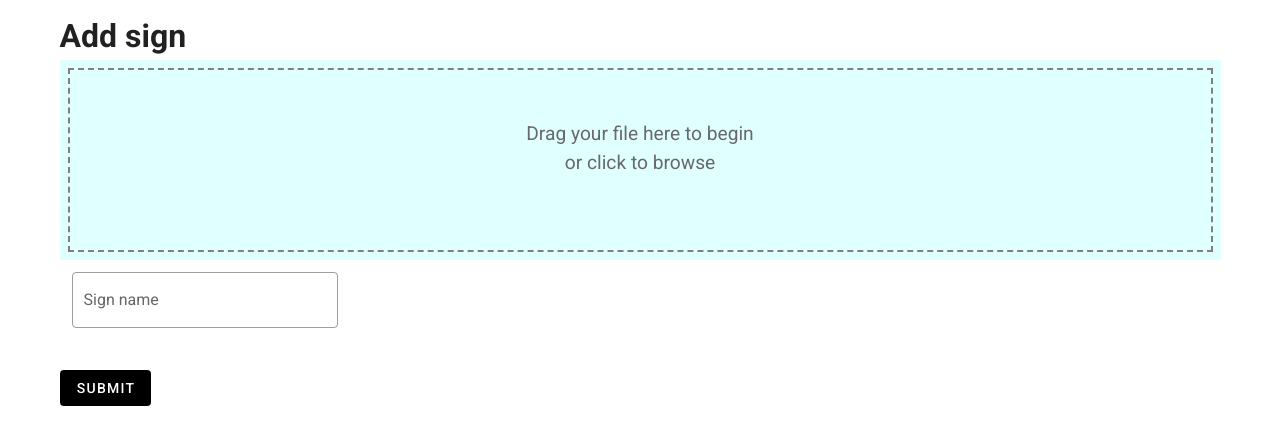
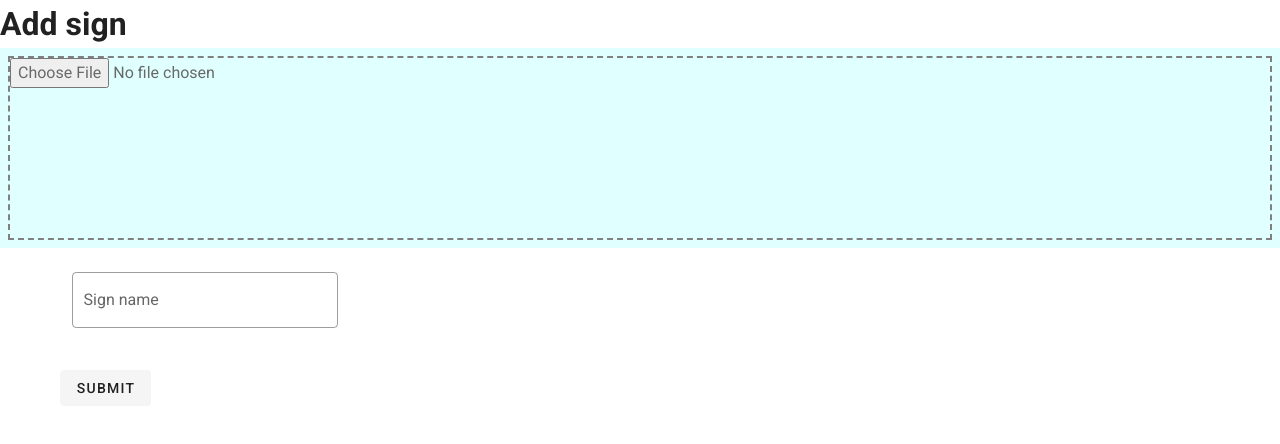
Before and after one commit to jhkritz/sign-language-api, a Vue app in the folder frontend/: page /addsign in a window 1280 px wide. Shown: the top 444 px of the page. Built offline with nearby package versions, Linux system fonts and the light colour scheme; what vue-auth would draw is missing.

Commit message:
A cleaner implementation of the previous code

```diff
--- a/frontend/package.json
+++ b/frontend/package.json
@@ -8,6 +8,7 @@
     "lint": "vue-cli-service lint"
   },
   "dependencies": {
+    "@vue/composition-api": "^1.7.0",
     "axios": "^0.26.1",
     "core-js": "^3.6.5",
     "vue": "^2.6.11",
--- a/frontend/src/main.js
+++ b/frontend/src/main.js
@@ -6,17 +6,12 @@ import VueRouter from 'vue-router'
 import axios from 'axios'
 import VueAuth from 'vue-auth'
 
-import Libraries from './views/Libraries'
 import addsign from './views/addsign'
 
 Vue.config.productionTip = false
 
 const routes = [
-  {
-    path: '/libraries',
-    name: 'Libraries',
-    component: Libraries
-  },
+
   {
     path: '/addsign',
     name: 'addsign',
--- a/frontend/src/views/Libraries.vue
+++ /dev/null
@@ -1,13 +0,0 @@
-<template>
-  <v-form>
-    <h1>Upload an Image/ New Library</h1>
-  <div class="container">
-    <div class="large-12 medium-12 small-12 cell">
-      <label>File
-        <input type="file" id="file" ref="file" v-on:change="handleFileUpload()"/>
-      </label>
-        <button v-on:click="submitFile()">Submit</button>
-    </div>
-  </div>
-  </v-form>
-</template>
--- a/frontend/src/views/addsign.vue
+++ b/frontend/src/views/addsign.vue
@@ -1,126 +1,49 @@
 <!-- References:https://www.digitalocean.com/community/tutorials/how-to-handle-file-uploads-in-vue-2 -->
-<!-- uploadImages.vue -->
-
-<!-- HTML Template -->
 <template>
-    <div class="container">
-      <!--UPLOAD-->
-      <form enctype="multipart/form-data">
+    <v-form v-model="valid">
+      <!-- UPLOAD SIGN -->
       <h1>Add sign</h1>
        <div class="dropbox">
-          <input type="file" single :name="uploadFieldName" :disabled="isSaving" @change="filesChange($event.target.name, $event.target.files); fileCount = $event.target.files.length"
-            accept="image/*" class="input-file">
-            <p v-if="isInitial">
-              Drag your file here to begin<br> or click to browse
-            </p>
-            <p v-if="isSaving">
-              Uploading {{ fileCount }} files...
-            </p>
+         <input type="file"
+         single
+         required
+         >
        </div>
-      </form>
-      <!--SIGN NAME-->
-      <v-form
-        ref="form"
-        v-model="valid"
-        lazy-validation
-        >
+      <!-- SIGN NAME -->
+      <v-container>
       <v-col
           cols="12"
           sm="6"
           md="3"
         >
        <v-text-field
+         v-model="signname"
          label="Sign name"
+         :rules="signrules"
          outlined
          required
        ></v-text-field>
       </v-col>
-      <!--SUBMIT-->
       <v-btn
-         :disabled="!valid"
         depressed
-          color="black"
-          class="white--text"
         >
       Submit
       </v-btn>
+      </v-container>
     </v-form>
-  </div>
 </template>
 
-<!-- Javascript -->
 <script>
-  import { upload } from './file-upload.service.js';
-
-  const STATUS_INITIAL = 0, STATUS_SAVING = 1, STATUS_SUCCESS = 2, STATUS_FAILED = 3;
-
-  export default {
-    name: 'app',
-    data() {
-      return {
-        uploadedFiles: [],
-        uploadError: null,
-        currentStatus: null,
-        uploadFieldName: 'photos'
+export default ({
+  data: () => ({
+    valid: false,
+    signname: '',
+    signrules: [
+      v => !!v || 'Sign name is required'
+    ]
   }
-    },
-    computed: {
-      isInitial() {
-        return this.currentStatus === STATUS_INITIAL;
-      },
-      isSaving() {
-        return this.currentStatus === STATUS_SAVING;
-      },
-      isSuccess() {
-        return this.currentStatus === STATUS_SUCCESS;
-      },
-      isFailed() {
-        return this.currentStatus === STATUS_FAILED;
-      }
-    },
-    methods: {
-      reset() {
-        // reset form to initial state
-        this.currentStatus = STATUS_INITIAL;
-        this.uploadedFiles = [];
-        this.uploadError = null;
-      },
-      save(formData) {
-        // upload data to the server
-        this.currentStatus = STATUS_SAVING;
-
-        upload(formData)
-          .then(x => {
-            this.uploadedFiles = [].concat(x);
-            this.currentStatus = STATUS_SUCCESS;
+  )
 })
-          .catch(err => {
-            this.uploadError = err.response;
-            this.currentStatus = STATUS_FAILED;
-          });
-      },
-      filesChange(fieldName, fileList) {
-        // handle file changes
-        const formData = new FormData();
-
-        if (!fileList.length) return;
-
-        // append the files to FormData
-        Array
-          .from(Array(fileList.length).keys())
-          .map(x => {
-            formData.append(fieldName, fileList[x], fileList[x].name);
-          });
-
-        // save it
-        this.save(formData);
-      }
-    },
-    mounted() {
-      this.reset();
-    },
-  }
-
 </script>
 
 <!-- SASS styling -->
```
Also changed, not shown: 1 other file (tests, documents, lock files or other folders). Lines whose indentation alone changed are shown as unchanged.
